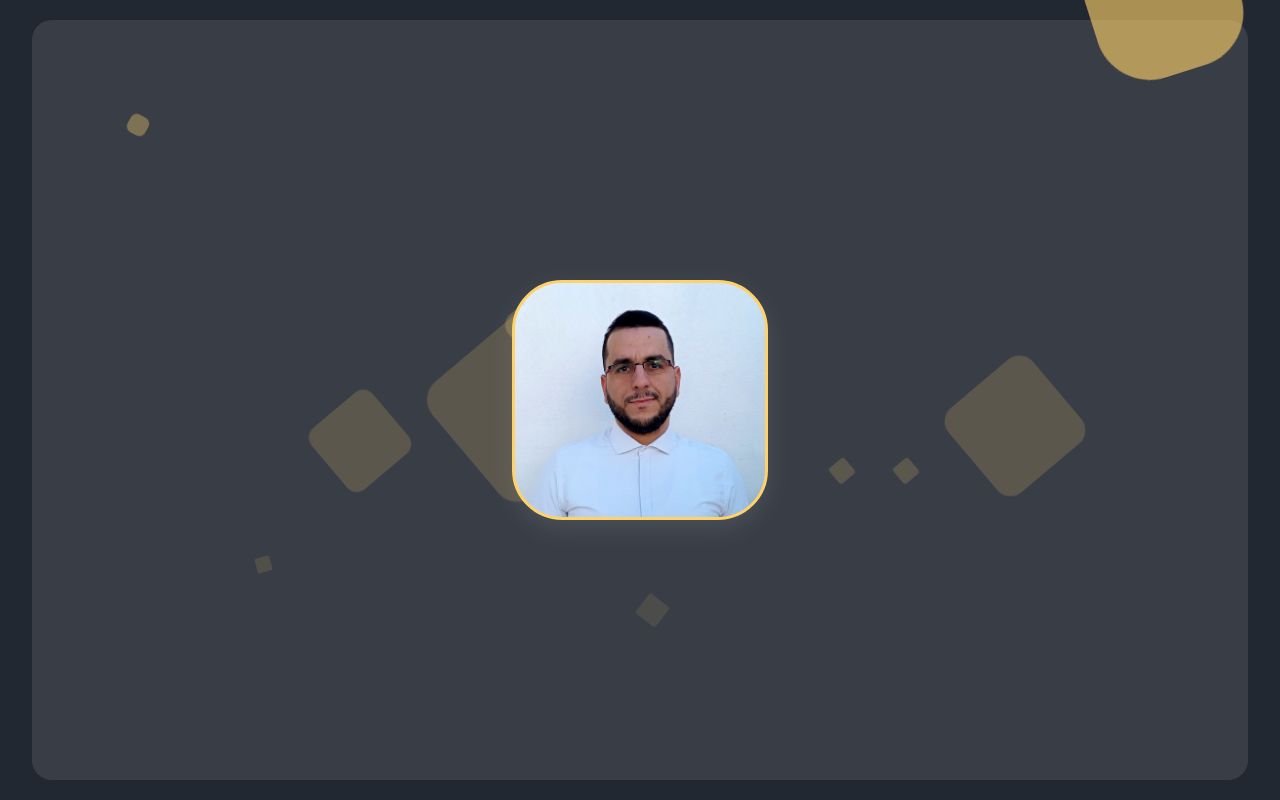
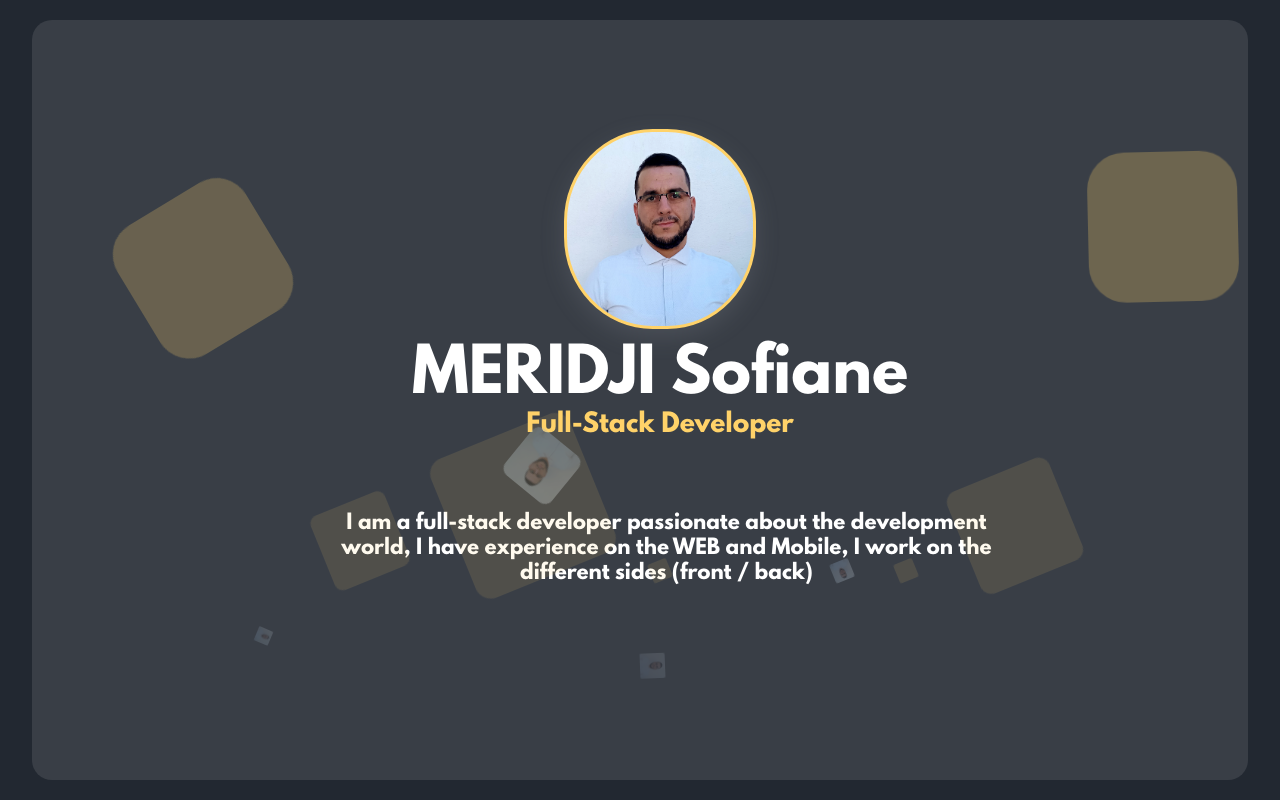
Before and after one commit to sofianemeridji/my-portfolio, a Next.js app: page / in a window 1280 px wide. Built offline with nearby package versions, Linux system fonts and the light colour scheme.

Commit message:
add informations

```diff
--- a/pages/index.js
+++ b/pages/index.js
@@ -19,11 +19,16 @@ export default function Home() {
           <li></li>
           <li></li>
           <li></li>
+          <div className={styles.avatar}/>
+          <p className={styles.fullname}>MERIDJI Sofiane</p>
+          <p className={styles.title}>Full-Stack Developer</p>
+          <p className={styles.description}>I am a full-stack developer passionate about the development world, I have experience on the WEB and Mobile, I work on the different sides (front / back)</p>
         </ul>
-        <div className={styles.avatar}>
 
-      </div>
-      </div>
+
+
+  </div>
+
 
 
     </Page>
--- a/styles/Home.module.css
+++ b/styles/Home.module.css
@@ -1,4 +1,8 @@
 @import url('https://fonts.googleapis.com/css?family=Exo:400,700');
+@font-face {
+    font-family: myFont;
+    src: url('/fonts/LeagueSpartan-Bold.otf');
+  }
 
 .context {
     width: 100%;
@@ -34,6 +38,11 @@
   width: 100%;
   height: 100%;
   overflow: hidden;
+  flex: 1;
+  display: flex;
+  flex-direction: column;
+  justify-content: center;
+  align-items: center;
 }
 
 .circles li{
@@ -45,7 +54,6 @@
     background: #ffd26985;
     animation: animate 25s linear infinite;
     bottom: 0px;
-
 }
 
 .circles li:nth-child(1){
@@ -58,8 +66,8 @@
 
 .circles li:nth-child(2){
     left: 10%;
-    width: 20px;
-    height: 20px;
+    width: 150px;
+    height: 150px;
     animation-delay: 0s;
     animation-duration: 12s;
 }
@@ -77,6 +85,9 @@
     height: 60px;
     animation-delay: 0s;
     animation-duration: 18s;
+    background-image: url("/images/sofiane.png");
+    background-size: cover;
+    background-repeat: no-repeat;
 }
 
 .circles li:nth-child(5){
@@ -84,6 +95,9 @@
     width: 20px;
     height: 20px;
     animation-delay: 0s;
+    background-image: url("/images/sofiane.png");
+    background-size: cover;
+    background-repeat: no-repeat;
 }
 
 .circles li:nth-child(6){
@@ -106,6 +120,9 @@
     height: 25px;
     animation-delay: 0s;
     animation-duration: 45s;
+    background-image: url("/images/sofiane.png");
+    background-size: cover;
+    background-repeat: no-repeat;
 }
 
 .circles li:nth-child(9){
@@ -114,6 +131,9 @@
     height: 15px;
     animation-delay: 0s;
     animation-duration: 35s;
+    background-image: url("/images/sofiane.png");
+    background-size: cover;
+    background-repeat: no-repeat;
 }
 
 .circles li:nth-child(10){
@@ -122,29 +142,48 @@
     height: 150px;
     animation-delay: 0s;
     animation-duration: 11s;
-}
 
-.circles li:nth-child(11){
-    left: 85%;
-    width: 150px;
-    height: 150px;
-    animation-delay: 0s;
-    animation-duration: 11s;
 }
 
 .avatar {
-    height: 30vh;
-    width: 20vw;
+    height: 25vh;
+    width: 15vw;
     background-image: url("/images/sofiane.png");
-    position: absolute;
-    border-radius: 50px;
+    border-radius: 20px;
     box-shadow: rgba(149, 157, 165, 0.2) 0px 8px 24px;
     background-size: cover;
     background-repeat: no-repeat;
     border: solid #ffd269;
+    animation-delay: 0s;
+    animation-duration: 11s;
+    animation: animateavatar 10s linear infinite;
 }
 
+.fullname {
+    font-size: 60px;
+    color: white;
+    font-family: myFont;
+    font-weight: bold;
+    margin: 10px;
+}
 
+.title {
+    font-size: 25px;
+    color: #ffd269;
+    font-family: myFont;
+    margin: -15px;
+}
+
+.description {
+    font-size: 20px;
+    color: white;
+    font-family: myFont;
+    margin: 65px;
+    text-align: center;
+    padding: 20px;
+    padding-left: 15vw;
+    padding-right: 14vw;
+}
 
 @keyframes animate {
 
@@ -164,6 +203,22 @@
 
 }
 
+@keyframes animateavatar {
+
+    0%{
+        border-radius: 20px;
+    }
+
+    50%{
+        border-radius: 50%;
+    }
+
+    100%{
+        border-radius:20px ;
+    }
+
+}
+
 @media (max-width: 600px) {
   .grid {
     width: 100%;
```
Also changed, not shown: public/fonts/LeagueSpartan-Bold.otf (added).
